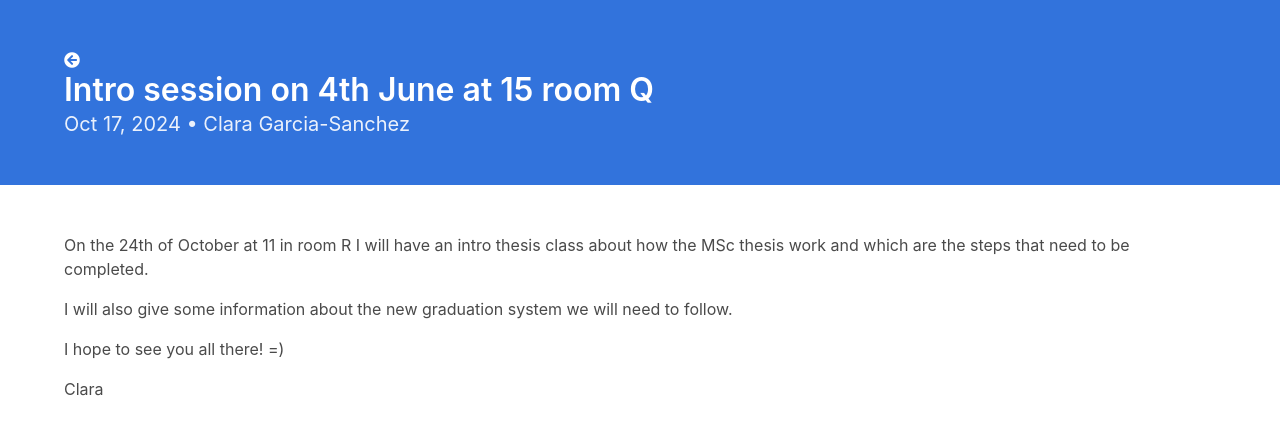
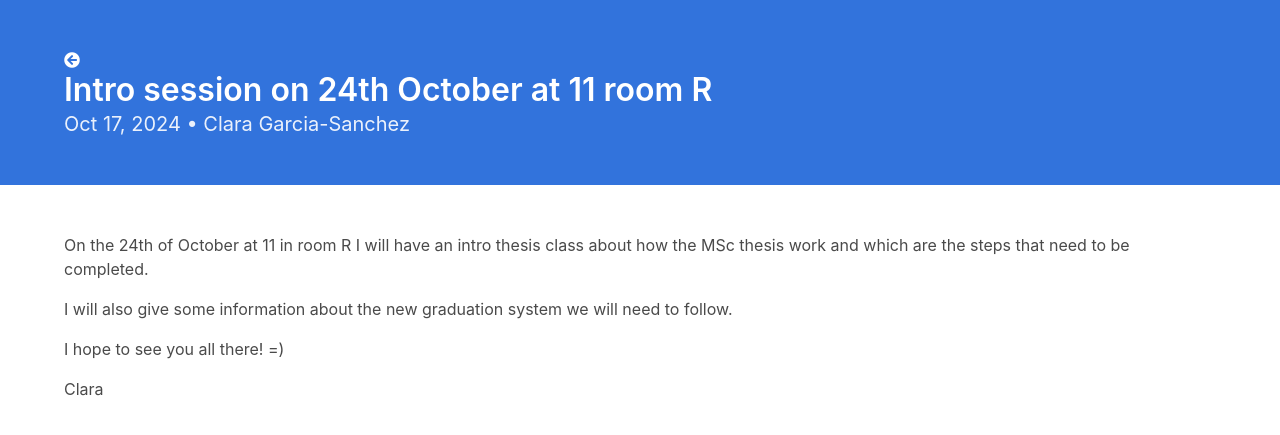
Before and after one commit to tudelft3d/geo2020, a Jekyll site: the page built from _posts/2024-10-24-Intro-session.md, in a window 1280 px wide. Shown: the top 435 px of the page. Built offline with Jekyll 4.4.1, drawn with Linux system fonts in a browser that asks for light colours; nearby versions of some CDN libraries.

Commit message:
fix news title for intro session

```diff
--- a/_posts/2024-10-24-Intro-session.md
+++ b/_posts/2024-10-24-Intro-session.md
@@ -1,6 +1,6 @@
 ---
 layout: post
-title:  "Intro session on 4th June at 15 room Q"
+title:  "Intro session on 24th October at 11 room R"
 author: Clara Garcia-Sanchez
 date:   2024-10-17 00:00
 ---
```
